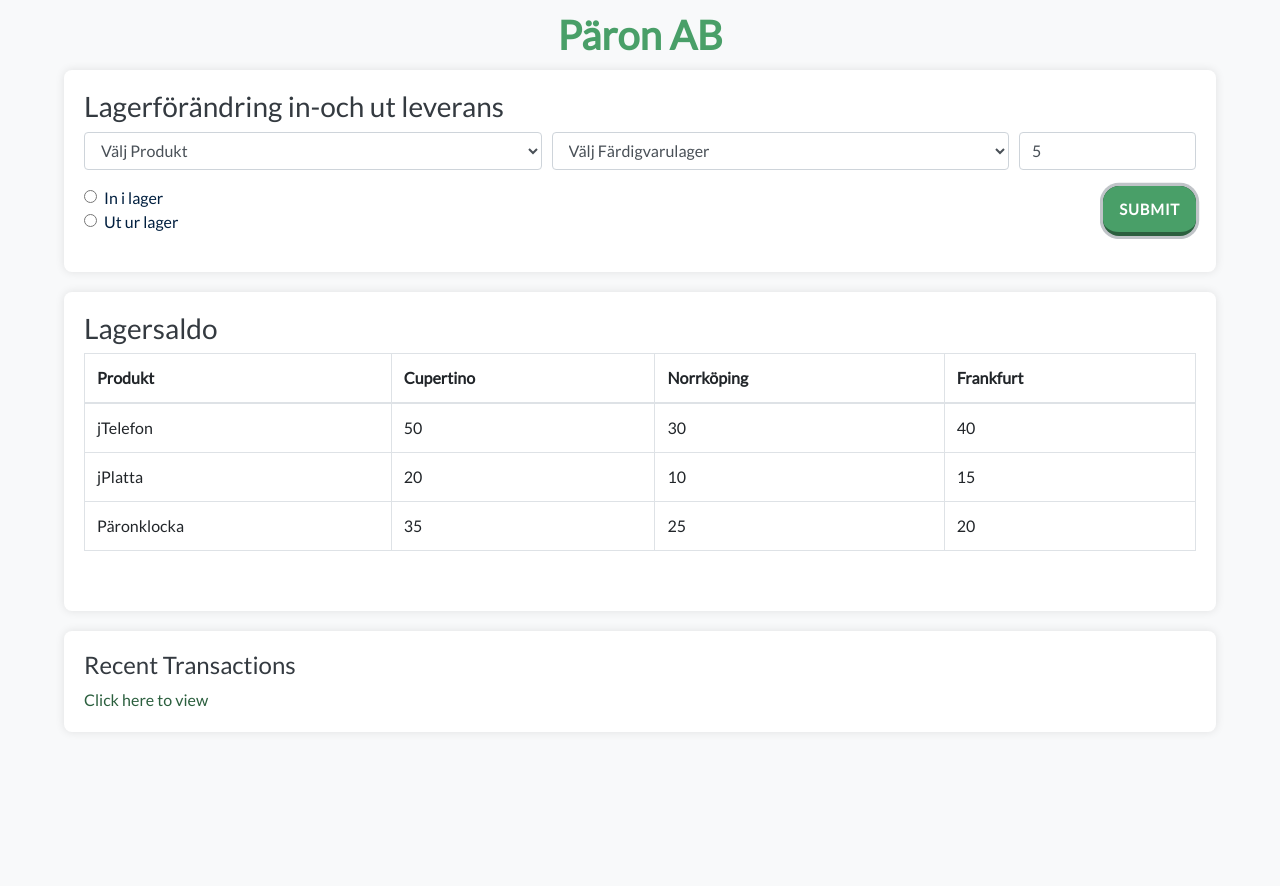
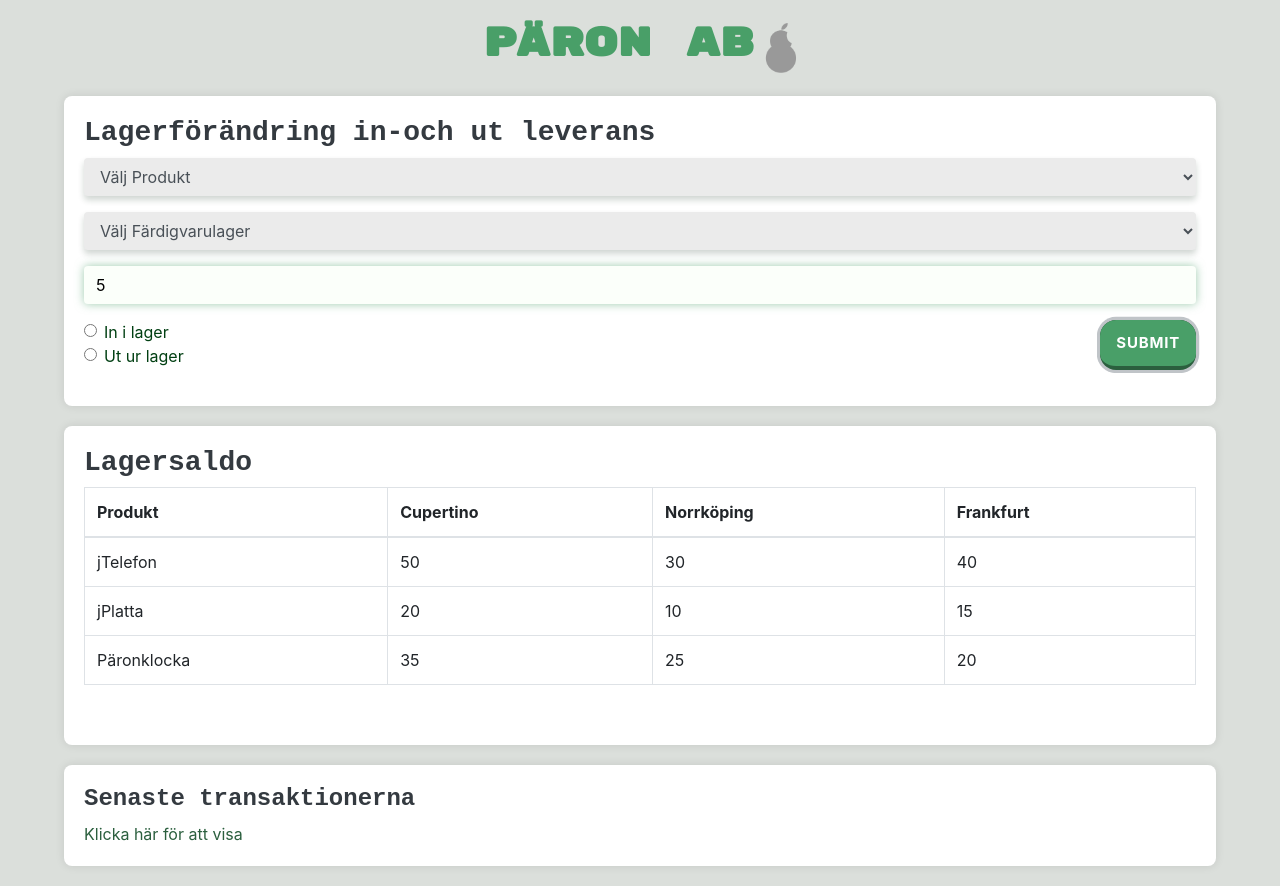
Before and after one commit to moasvennesson/ParonAB, a plain HTML site: page index.html in a window 1280 px wide. Both pictures are taken after typing "5" into the empty fields and a click on the button "SUBMIT". Before the commit the page ends 800 px from the top, so only its background shows below. Drawn offline with nearby package versions, Linux system fonts and the light colour scheme.

Commit message:
check nöjd

```diff
--- /dev/null
+++ b/form.css
@@ -0,0 +1,30 @@
+.form-group label {
+    color: #013f12;
+}
+
+.form-control {
+    border: none;
+    border-radius: 4px;
+    transition: border-color 0.15s ease-in-out, box-shadow 0.15s ease-in-out;
+    background-color: #ebebeb;
+    transition: box-shadow 0.3s ease-in-out; /* Add transition for smoother effect */
+   background-color: #ebebeb;
+   box-shadow: 0 4px 6px rgba(22, 49, 32, 0.2);
+}
+
+.form-control:focus {
+   box-shadow: 0 0 10px rgba(73, 159, 104, 0.6); /* Add shadow on focus */
+   outline: 0;
+   color: ##495057; /* Change text color on focus */
+}
+
+.form-check-label {
+    color: #6c757d;
+}
+
+.form-control:valid {
+   box-shadow: 0 0 10px rgba(90, 167, 118, 0.6); /* Add shadow on focus */
+   background-color: #fbfffa; /* New background color after selection */
+   outline: 0;
+   color: #000; /* Change text color on focus */
+}
--- a/index.html
+++ b/index.html
@@ -8,17 +8,21 @@
     <link rel="stylesheet" href="https://stackpath.bootstrapcdn.com/bootstrap/4.5.2/css/bootstrap.min.css">
     <link rel="preconnect" href="https://fonts.googleapis.com">
     <link rel="preconnect" href="https://fonts.gstatic.com" crossorigin>
-    <link href="https://fonts.googleapis.com/css2?family=Lato&display=swap" rel="stylesheet">
+    <link href="https://fonts.googleapis.com/css2?family=Noto+Sans:wght@300&family=Rubik&family=Rubik+Mono+One&display=swap" rel="stylesheet">
     <link rel="stylesheet" href="style.css">
     <link rel="stylesheet" href="button.css">
+    <link rel="stylesheet" href="form.css">
 </head>
 
 <body>
-    <h1 id="logo">Päron AB</h1>
+    <div id="logo" class="d-flex justify-content align-items-center">
+        <h1 id="logoText">Päron AB</h1>
+        <img src="logo.png" alt="ParonABLogo" id="logoImg">
+    </div>
         <form id="orderForm" class="box">
             <h3>Lagerförändring in-och ut leverans</h3>
             <div class="form-row">
-                <div class="form-group col-md-5">
+                <div class="form-group col-md-12">
                     <select class="form-control" id="item" required>
                         <option value="" disabled selected>Välj Produkt</option>
                         <option value="jTelefon">jTelefon</option>
@@ -27,7 +31,7 @@
                     </select>
                 </div>
 
-                <div class="form-group col-md-5">
+                <div class="form-group col-md-12">
                     <select class="form-control" id="storage" required>
                         <option value="" disabled selected>Välj Färdigvarulager</option>
                         <option value="storage1">1. Cupertino</option>
@@ -36,10 +40,10 @@
                     </select>
                 </div>
 
-                <div class="form-group col-md-2">
+                <div class="form-group col-md-12">
+                    <input type="number" class="form-control" id="quantity" required placeholder="Ange antal">
+                </div>
 
-                    <input type="number" class="form-control" id="quantity" required>
-                </div>
 
                 <div class="form-group col-md-6">
                     <div class="form-check">
@@ -79,8 +83,8 @@
         </div>
 
         <div id="transactions" class="box">
-            <h4>Recent Transactions</h4>
-            <a href="#" id="toggleTransactions">Click here to view</a>
+            <h4>Senaste transaktionerna</h4>
+            <a href="#" id="toggleTransactions">Klicka här för att visa</a>
             <ul id="transactionList" style="display: none;">
                 <!-- Recent transactions will be added here -->
             </ul>
--- a/script.js
+++ b/script.js
@@ -28,7 +28,7 @@ function submitOrder() {
 
     // Validate inputs
     if (!item || !storage || !action || isNaN(quantity) || quantity < 0) {
-      alert('Please fill in all fields and enter a valid quantity.');
+      alert('Vänligen fyll i alla fält korrekt');
       return;
     }
 
@@ -62,7 +62,7 @@ function submitOrder() {
     document.getElementById('quantity').value = '';
 
     //Provide user feedback (you can customize this part)
-    displayTimedAlert('Order submitted successfully!', 3000);
+    displayTimedAlert('Varan är tillagd i lager!', 3000);
   }
 
   function displayTimedAlert(message, duration) {
@@ -127,7 +127,7 @@ function toggleTransactionList() {
   transactionList.style.display = (transactionList.style.display === 'none' || transactionList.style.display === '') ? 'block' : 'none';
 
   // Change the text of the toggle link based on the current state
-  toggleLink.innerText = (transactionList.style.display === 'none' || transactionList.style.display === '') ? 'Click here to view' : 'Click here to hide';
+  toggleLink.innerText = (transactionList.style.display === 'none' || transactionList.style.display === '') ? 'Klicka här för att visa' : 'Klicka här för att dölja';
 }
 
 
@@ -135,6 +135,25 @@ function updateTransactions(item, storage, action, quantity) {
   var transactionList = document.getElementById('transactionList');
   var listItem = document.createElement('li');
 
-  listItem.innerHTML = `${action.toUpperCase()} - ${quantity} ${item} at ${storage} (${new Date().toLocaleString()})`;
+  // Create a span element to wrap the content with a background color
+  var actionSpan = document.createElement('span');
+
+  // Set the background color based on the action
+  actionSpan.style.backgroundColor = (action === 'in') ? 'green' : 'red';
+  actionSpan.style.padding = '1px';
+  actionSpan.style.borderRadius = '4px';
+  actionSpan.style.marginRight = '8px';
+  actionSpan.style.color = 'white';
+
+  // Set the text content of the span
+  actionSpan.innerText = action.toUpperCase();
+
+  // Append the action span to the list item
+  listItem.appendChild(actionSpan);
+
+  // Add the rest of the content to the list item
+  listItem.innerHTML += `${quantity} ${item} at ${storage} (${new Date().toLocaleString()})`;
+
+  // Prepend the styled list item to the transaction list
   transactionList.prepend(listItem);
 }
--- a/style.css
+++ b/style.css
@@ -1,43 +1,20 @@
 body {
-     font-family: 'Lato', sans-serif;
-     background-color: #f8f9fa;
+    font-family: font-family: 'Rubik', sans-serif;
+    background-color: #dbdfdb;
     color: #343a40;
     margin: 0;
     padding: 0;
 }
 
-
-
 h2 {
     color: #011f3f;
 }
 
- .form-group label {
-     color: #011f3f;
- }
-
- .form-control {
-     border: 1px solid #ced4da;
-     border-radius: 4px;
-     transition: border-color 0.15s ease-in-out, box-shadow 0.15s ease-in-out;
- }
-
- .form-control:focus {
-     border-color: #011f3f;
-     box-shadow: 0 0 0 0.2rem rgba(0, 28, 57, 0.25);
- }
-
- .form-check-label {
-     color: #6c757d;
- }
 
 .btn-secondary {
 
     float: right;
-
 }
-
-
 
 .box {
     max-width: 90%;
@@ -52,16 +29,45 @@
     margin-top: 1%;
 }
 
+
+#toggleTransactions {
+    color: #2b5f3e;
+}
+
+
 #logo {
     color: #499f68;
-     width: 50%;
+    width: 90%;
     text-align: center;
     margin: auto;
     font-weight: 700;
     line-height: 30px;
     margin-top: 20px;
+    justify-content: center;
 }
 
-#toggleTransactions {
-    color: #2b5f3e;
+#logoText {
+    margin-top: auto;
+    font-family: 'Rubik Mono One', monospace;
+    margin-right: 10px;
+    /* Adjust the margin as needed for spacing */
+    font-weight: 600;
+
 }
+
+
+#logoImg {
+    width: 3%;
+}
+
+@media only screen and (max-width: 1200px) {
+    #logoImg {
+        width: 6%;
+    }
+}
+
+h3,
+h4 {
+    font-family: 'Fira Code', monospace;
+    font-weight: bolder;
+}
```
Also changed, not shown: logo.png (added). Lines whose indentation alone changed are shown as unchanged.
